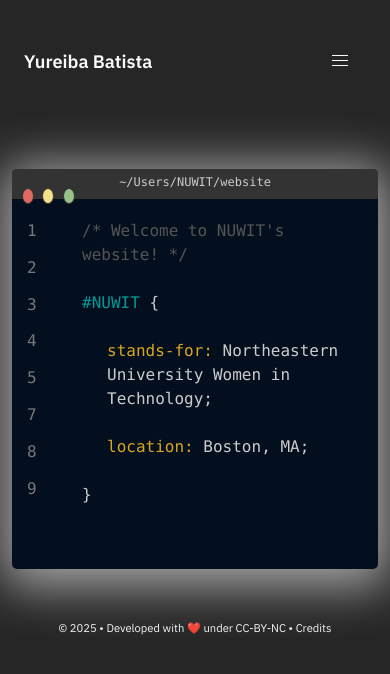
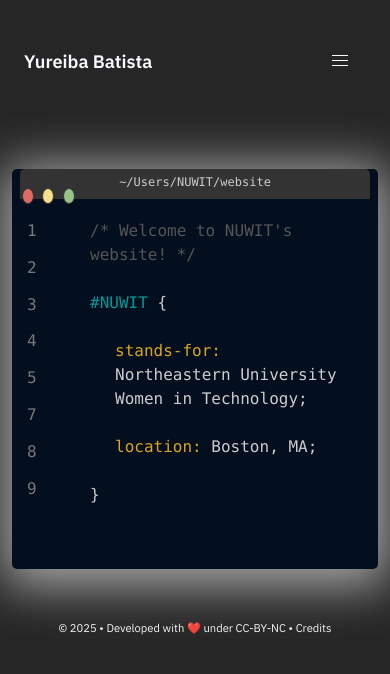
Before and after one commit to batistayureiba/batistayureiba.github.io, a Jekyll site: the page built from pages/index.md, in a window 390 px wide. Shown: the top 674 px of the page. Built offline with Jekyll 4.4.1, drawn with Linux system fonts in a browser that asks for light colours.

Commit message:
Update terminal.css

```diff
--- a/assets/css/terminal.css
+++ b/assets/css/terminal.css
@@ -22,9 +22,11 @@
 /* ======================== CODE EDITOR ========================== */
 
 .code-editor {
+  margin-left: auto;
+  margin-right: auto;
   position: relative;
   margin-top: 30px;
-  width: 100%;
+  width: 800px;
   height: 440px;
   color: #ccc;
   background-color: #030f1e;
@@ -124,3 +126,40 @@
     margin-top: 20px;
   }
 }
+
+/* ========== PERSONALIZACIÓN PARA ANCHO RESPONSIVO COMO NUWIT ========== */
+.code-editor {
+  max-width: 800px;
+  width: 100%;
+  margin-left: auto;
+  margin-right: auto;
+  padding-left: 15px;
+  padding-right: 15px;
+  box-sizing: border-box;
+}
+
+/* Ajustes para mantener centrado en todas las resoluciones */
+@media screen and (max-width: 680px) {
+  .code-editor {
+    height: 400px;
+    padding-left: 10px;
+    padding-right: 10px;
+  }
+  .code-editor .top-bar .file-path {
+    font-size: 12px;
+  }
+  .no-mobile {
+    display: none;
+  }
+}
+
+@media screen and (max-width: 400px) {
+  .code-editor {
+    margin-top: 50px;
+    padding-left: 8px;
+    padding-right: 8px;
+  }
+  #headerwrap .fa-chevron-down {
+    margin-top: 20px;
+  }
+}
```
